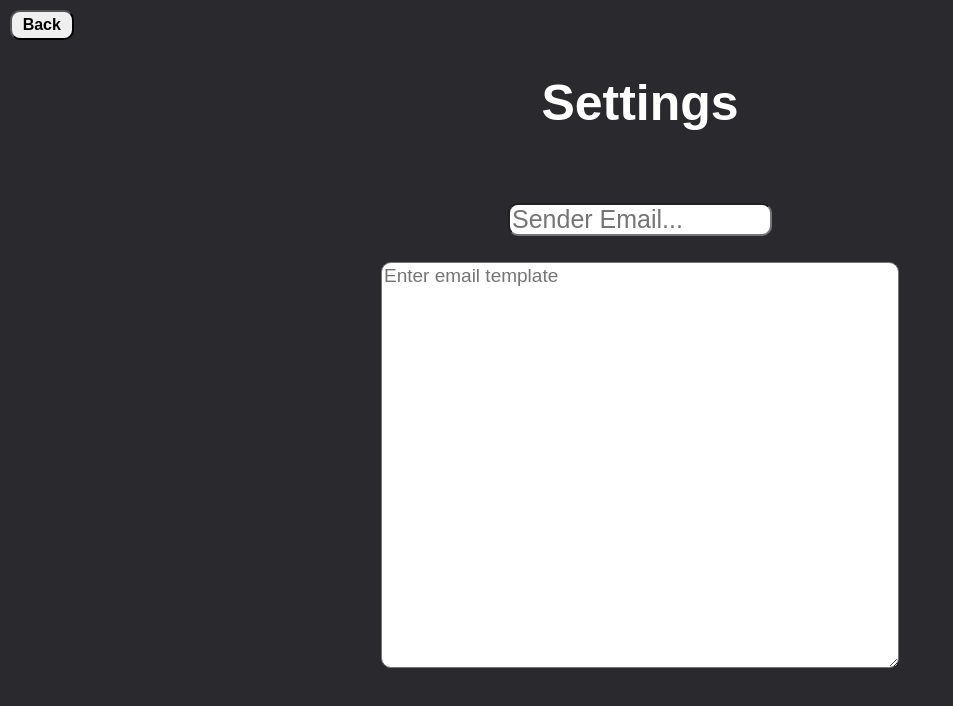
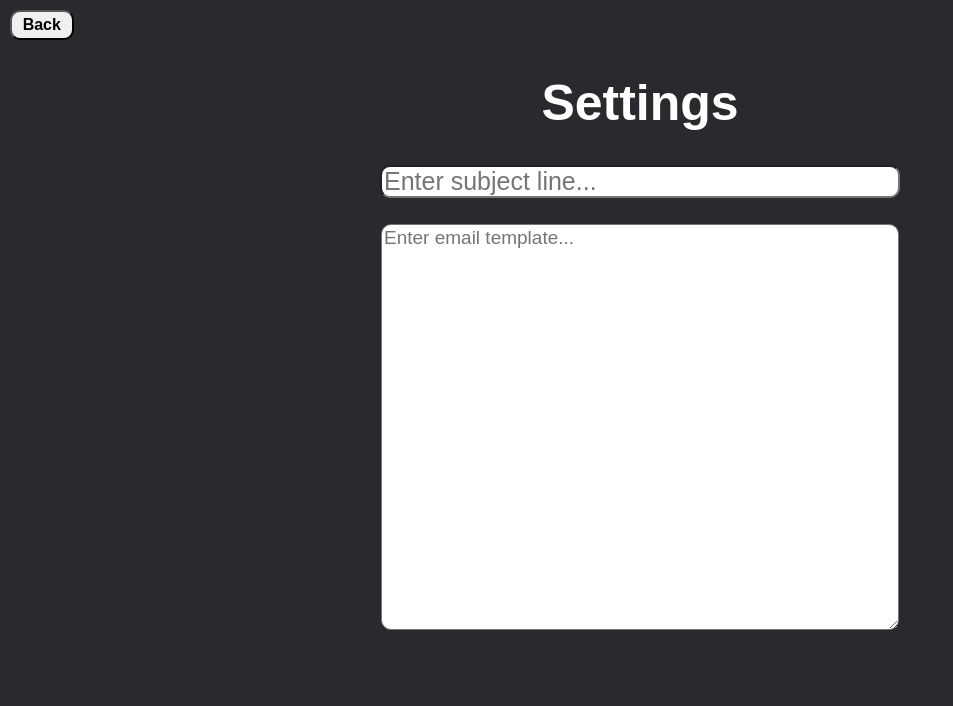
Before and after one commit to skerkar10/CoffeeChatter, a React (Create React App) app: page /user-settings in a window 1280 px wide. Shown: the top 706 px of the page, without its empty margins (0-953 px from the left). Built offline with nearby package versions, Linux system fonts and the light colour scheme.

Commit message:
Documentation, minor bug fix, subtitle

```diff
--- a/src/App.css
+++ b/src/App.css
@@ -37,7 +37,14 @@ h1.mainHeader {
 .header-container {
   display: grid;
   place-content: center;
-  margin-bottom: 3%;
+  justify-content: center;
+}
+
+.subtitle-container {
+  display: grid;
+  place-content: center;
+  justify-content: center;
+  margin-bottom: 2%;
 }
 
 .input-container {
@@ -45,7 +52,6 @@ h1.mainHeader {
   justify-content: center;
   align-items: center;
 }
-
 
 .submit-container {
   margin-top: 2%;
@@ -97,16 +103,15 @@ input.company {
   margin-left: 4.5%;
 }
 
-input.sender-email-input {
+input.subject-line {
   font-family: Arial, Helvetica, sans-serif;
   height: 27px;
-  width: 100%;
   font-size: 25px;
   border-radius: 10px;
-  width: 20%;
+  width: 40%;
 }
 
-.sender-input-container {
+.subject-line-container {
   display: flex;
   justify-content: center;
   align-items: center;
@@ -135,6 +140,13 @@ button.settings-btn {
   border-radius: 10px;
 }
 
+h3.subtitle {
+  font-family: Arial, Helvetica, sans-serif;
+  font-size: 25px;
+  font-style: italic;
+  color: white;
+}
+
 textarea.template-input {
   font-family: Arial, Helvetica, sans-serif;
   width: 40%;
--- a/src/App.tsx
+++ b/src/App.tsx
@@ -8,13 +8,13 @@ import { AppContext } from './AppContext';
 import './App.css';
 
 function App() {
-  const [senderEmail, setSenderEmail] = useState('');
+  const [subjectLine, setSubjectLine] = useState('');
   const [template, setTemplate] = useState('');
   const [reference, setReference] = useState('');
   const [company, setCompany] = useState('');
 
   return (
-    <AppContext.Provider value={{senderEmail, setSenderEmail, template, setTemplate, reference, setReference, company, setCompany}}>
+    <AppContext.Provider value={{subjectLine, setSubjectLine, template, setTemplate, reference, setReference, company, setCompany}}>
       <BrowserRouter>
         <Routes>
           <Route path="/" element={<MainPage />} />
--- a/src/AppContext.tsx
+++ b/src/AppContext.tsx
@@ -7,8 +7,8 @@ import { createContext, Dispatch } from 'react'
  * needs this stuff
 */
 type AppContextType = {
-  senderEmail: string;
-  setSenderEmail: Dispatch<SetStateAction<string>>;
+  subjectLine: string;
+  setSubjectLine: Dispatch<SetStateAction<string>>;
   template: string;
   setTemplate: Dispatch<SetStateAction<string>>;
   reference: string;
@@ -18,8 +18,8 @@ type AppContextType = {
 }
 
 export const AppContext = createContext<AppContextType>({
-  senderEmail: '',
-  setSenderEmail: () => {},
+  subjectLine: '',
+  setSubjectLine: () => {},
   template: '',
   setTemplate: () => {},
   reference: '',
--- a/src/MainPage.tsx
+++ b/src/MainPage.tsx
@@ -18,7 +18,10 @@ export default function MainPage() {
   }
 
   const handleSubmitPress = async (e: any) => {
-    validateInput(sharedStates);
+    if (!validateInput(sharedStates)) {
+      return;
+    }
+
     formatEmail(sharedStates);
     e.preventDefault();
     setIsLoading(true);
@@ -38,7 +41,7 @@ export default function MainPage() {
     }
 
     setIsLoading(false);
-    alert(emailsToCheck[validIdx]); /* We alert for now */
+    const validEmail = emailsToCheck[validIdx];
   }
 
   return (
@@ -48,6 +51,9 @@ export default function MainPage() {
       </div>
       <div className='header-container'>
         <h1 className='mainHeader' id='header'>Coffee Chatter</h1>
+      </div>
+      <div className='subtitle-container'>
+        <h3 className='subtitle'>Your open source solution to networking!</h3>
       </div>
       <div className='reference-container'>
         <input type="text"
--- a/src/UserSettings.tsx
+++ b/src/UserSettings.tsx
@@ -22,16 +22,16 @@ export default function UserSettings() {
         <h1 className='mainHeader'>Settings</h1>
       </div>
       <form className='sender-container'>
-        <div className='sender-input-container'>
-          <input placeholder='Sender Email...'
-            className='sender-email-input'
-            value={sharedStates.senderEmail}
-            type="email" onChange={(event) => sharedStates.setSenderEmail(event.target.value)} />
+        <div className='subject-line-container'>
+          <input placeholder='Enter subject line...'
+            className='subject-line'
+            value={sharedStates.subjectLine}
+            type="email" onChange={(event) => sharedStates.setSubjectLine(event.target.value)} />
         </div>
         <div className='template-container'>
           <textarea className='template-input'
             spellCheck="true"
-            placeholder='Enter email template'
+            placeholder='Enter email template...'
             value={sharedStates.template}
             onChange={(event) => sharedStates.setTemplate(event.target.value)} />
         </div>
--- a/src/Utilities/FormatEmail.tsx
+++ b/src/Utilities/FormatEmail.tsx
@@ -1,5 +1,10 @@
 import React from 'react'
 
+/**
+ * Replaces placeholders in the template email with information about the recipient
+ * @param sharedStates including information to fill template
+ * @returns Formulated template
+*/
 export const formatEmail = (sharedStates: any) : string => {
   const words = sharedStates.template.split(" ");
   let output = "";
--- a/src/Utilities/FormatReceiverEmail.tsx
+++ b/src/Utilities/FormatReceiverEmail.tsx
@@ -1,5 +1,10 @@
 import React from 'react';
 
+/**
+ * Creates formats most common email formats using reference and company
+ * @param sharedStates shared state containing company and recipient reference
+ * @returns Array containing most common email formats.
+*/
 export const FormatReceiverEmail = (sharedStates: any): string[] => {
   let emailOptions = [];
 
--- a/src/Utilities/IsEmailValid.tsx
+++ b/src/Utilities/IsEmailValid.tsx
@@ -1,5 +1,10 @@
 import React from 'react';
 
+/**
+ * Checks whether email is valid or not
+ * @param email Email to verify existence
+ * @returns boolean indicating validity of email
+*/
 export const IsEmailValid = async (email: string) => {
   try {
     const res = await fetch("http://localhost:8080/validate", {
--- a/src/Utilities/ValidateInput.tsx
+++ b/src/Utilities/ValidateInput.tsx
@@ -4,26 +4,28 @@ import React from 'react'
  * Ensures that are necessary form components are appropriately filled out
  * @param sharedStates Shared state component to track form input
 */
-export const validateInput = (sharedStates: any) => {
+export const validateInput = (sharedStates: any) : boolean => {
   if (!sharedStates.reference) {
     alert("Please provide a Name/Reference");
-    return;
+    return false;
   }
   const names = sharedStates.reference.split(' ');
   if (names.length != 2) {
     alert("Please enter only first and last name seperated by a space");
-    return;
+    return false;
   }
   if (!sharedStates.company) {
     alert("Please provide a Company");
-    return;
+    return false;
   }
-  if (!sharedStates.senderEmail) {
-    alert("Please provide a sender email");
-    return;
+  if (!sharedStates.subjectLine) {
+    alert("Please provide a subject line");
+    return false;
   }
   if (!sharedStates.template) {
     alert("Please provide an email template");
-    return;
+    return false;
   }
+
+  return true;
 }
```
